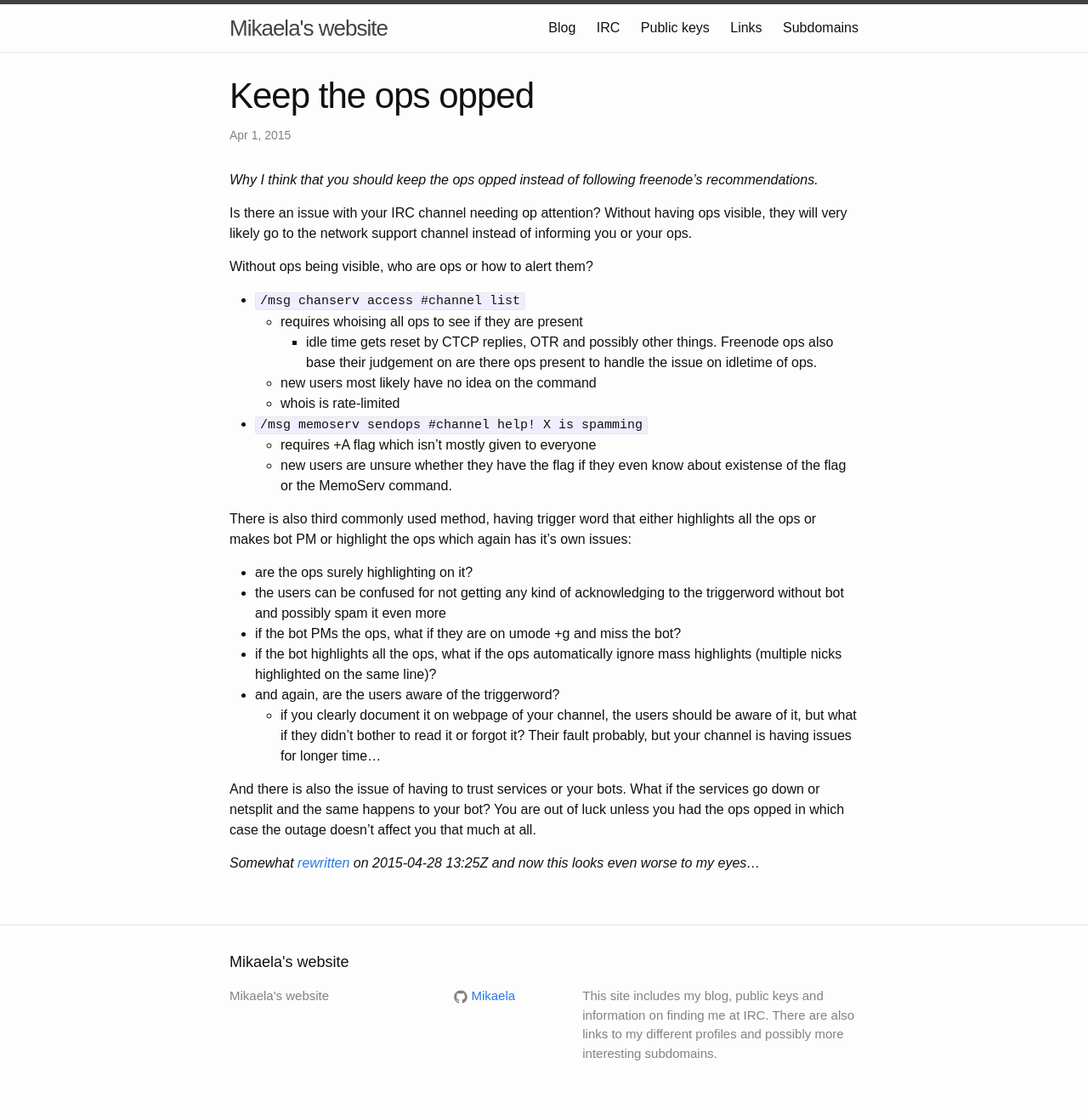
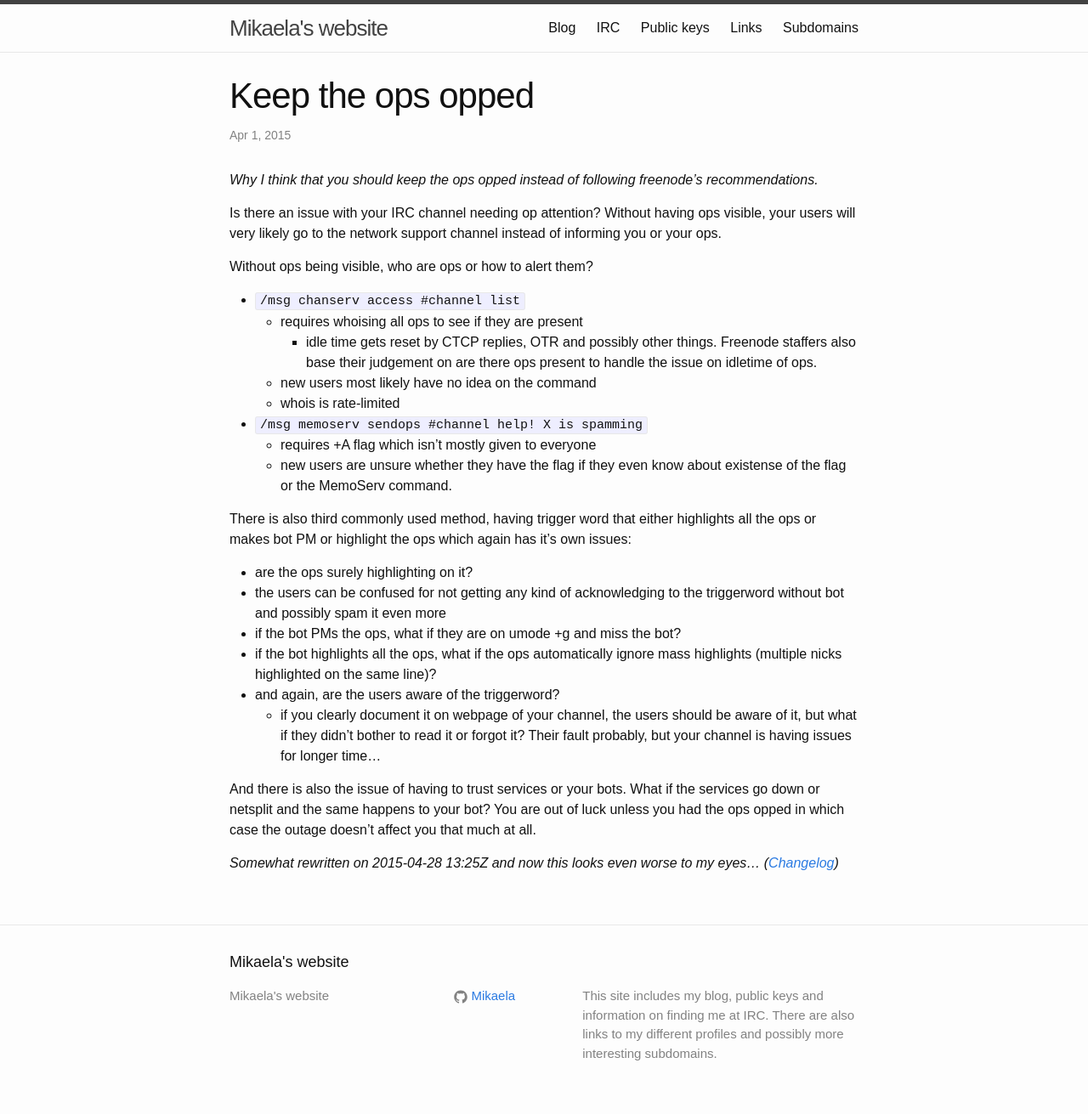
Before and after one commit to Mikaela/mikaela.github.io, a Jekyll site: the page built from _posts/2015-04-01-keep-the-ops-opped.md, in a window 1280 px wide. Shown: the whole page at 85% size. Built offline with Jekyll 4.4.1, drawn with Linux system fonts in a browser that asks for light colours; Markdown is read by kramdown in place of the engine named in the settings; comment, search, counter and statistics services are not loaded.

Commit message:
blog: keep the ops opped: more stupid fixes

```diff
--- a/_posts/2015-04-01-keep-the-ops-opped.md
+++ b/_posts/2015-04-01-keep-the-ops-opped.md
@@ -10,16 +10,16 @@ tags: [irc, english]
 freenode's recommendations.*
 
 Is there an issue with your IRC channel needing op attention? Without
-having ops visible, they will very likely go to the network support channel
-instead of informing you or your ops.
+having ops visible, your users will very likely go to the network support
+channel instead of informing you or your ops.
 
 Without ops being visible, who are ops or how to alert them?
 
 * `/msg chanserv access #channel list`
     * requires whoising all ops to see if they are present
         * idle time gets reset by CTCP replies, OTR and possibly other
-          things. Freenode ops also base their judgement on are there ops
-          present to handle the issue on idletime of ops.
+          things. Freenode staffers also base their judgement on are there
+          ops present to handle the issue on idletime of ops.
     * new users most likely have no idea on the command
     * whois is rate-limited
 * `/msg memoserv sendops #channel help! X is spamming`
@@ -48,7 +48,5 @@ What if the services go down or netsplit and the same happens to your bot?
 You are out of luck unless you had the ops opped in which case the outage
 doesn't affect you that much at all.
 
-*Somewhat [rewritten] on 2015-04-28 13:25Z and now this looks even worse
-to my eyes...*
-
-[rewritten]:https://github.com/Mikaela/mikaela.github.io/commit/9a2498dab572efec07f11cf68ddddb29d792def1
+*Somewhat rewritten on 2015-04-28 13:25Z and now this looks even worse
+to my eyes... ([Changelog](https://github.com/Mikaela/mikaela.github.io/commits/master/_posts/2015-04-01-keep-the-ops-opped.md))*
```
